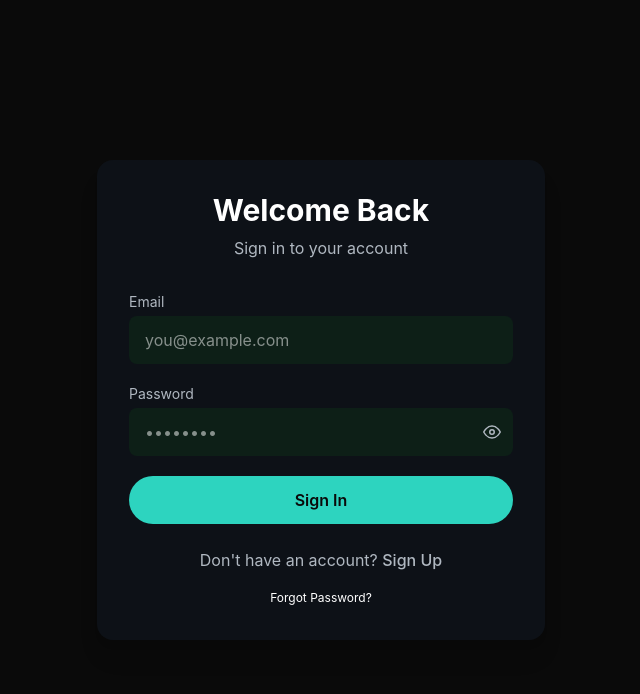
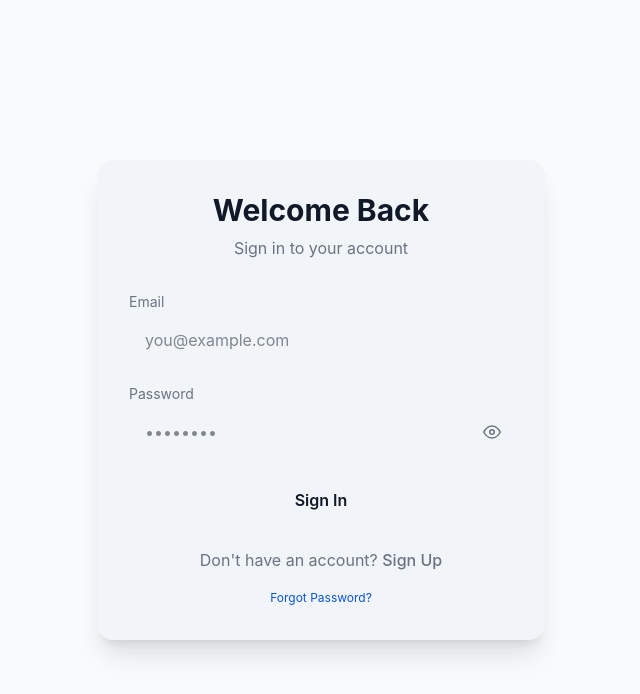
Before and after one commit to adc-developers-team/UpDown, a React (Vite) app in the folder client/: page /login in a window 1280 px wide. Shown: the top 694 px of the page, without its empty margins (319-959 px from the left). Built offline with nearby package versions, Linux system fonts and the light colour scheme.

Commit message:
Design System v1.0: unified colors, typography, spacing + Homepage rebuilt

```diff
--- a/client/src/index.css
+++ b/client/src/index.css
@@ -1,95 +1,135 @@
 @import "tailwindcss";
 
-/* ===== UP DOWN MODERN SAAS THEME ===== */
+/* ===== UpDown Design System v1.0 ===== */
 :root {
-  --bg-main: #0a0a0a;
-  --bg-sidebar: #0d1117;
-  --bg-header: #0d1f17;
-  --bg-card: #111b16;
-  --bg-input: #0d1f17;
-  --text-primary: #ffffff;
-  --text-secondary: #b0b8c1;
-  --text-muted: #6b7280;
-  --border-color: #1a3a2a;
-  --accent: #2dd4bf;
-  --accent-hover: #5eead4;
-  --btn-primary-bg: #2dd4bf;
-  --btn-primary-text: #0a0a0a;
-}
-.light {
-  --bg-main: #fafbfc;
-  --bg-sidebar: #ffffff;
-  --bg-header: #f0fdf4;
-  --bg-card: #ffffff;
-  --bg-input: #f8fafc;
-  --text-primary: #0f172a;
-  --text-secondary: #475569;
-  --text-muted: #94a3b8;
-  --border-color: #e2e8f0;
-  --accent: #7c3aed;
-  --accent-hover: #6d28d9;
-  --btn-primary-bg: #0f172a;
-  --btn-primary-text: #ffffff;
+  /* Primary palette */
+  --primary: #0B57D0;
+  --primary-light: #E8F0FE;
+  --primary-dark: #0842A0;
+  --primary-10: rgba(11,87,208,0.1);
+
+  /* Neutrals */
+  --bg-main: #F8FAFC;
+  --bg-surface: #FFFFFF;
+  --bg-sidebar: #F1F5F9;
+  --bg-header: #FFFFFF;
+  --bg-input: #F1F5F9;
+  --text-primary: #111827;
+  --text-secondary: #6B7280;
+  --text-muted: #9CA3AF;
+  --border-light: #E5E7EB;
+  --border-medium: #D1D5DB;
+
+  /* Semantic */
+  --success: #22C55E;
+  --warning: #F59E0B;
+  --danger: #EF4444;
+
+  /* Typography scale */
+  --text-display: 2rem;   /* 32px */
+  --text-title: 1.5rem;   /* 24px */
+  --text-subtitle: 1.125rem; /* 18px */
+  --text-body: 1rem;      /* 16px */
+  --text-caption: 0.8125rem; /* 13px */
+  --text-small: 0.75rem;  /* 12px */
+
+  /* Spacing scale */
+  --space-1: 4px;
+  --space-2: 8px;
+  --space-3: 12px;
+  --space-4: 16px;
+  --space-5: 20px;
+  --space-6: 24px;
+  --space-8: 32px;
+  --space-10: 40px;
+
+  /* Border radius */
+  --radius-card: 20px;
+  --radius-btn: 16px;
+  --radius-search: 24px;
+  --radius-full: 9999px;
+
+  /* Shadows */
+  --shadow-none: 0 0 0 transparent;
+  --shadow-1: 0 1px 3px rgba(0,0,0,0.04), 0 1px 2px rgba(0,0,0,0.06);
+  --shadow-2: 0 4px 6px -1px rgba(0,0,0,0.05), 0 2px 4px -2px rgba(0,0,0,0.05);
+  --shadow-3: 0 10px 15px -3px rgba(0,0,0,0.08), 0 4px 6px -4px rgba(0,0,0,0.04);
+
+  /* Transitions */
+  --transition-fast: 150ms cubic-bezier(0.4,0,0.2,1);
+  --transition-base: 250ms cubic-bezier(0.4,0,0.2,1);
+  --transition-slow: 350ms cubic-bezier(0.4,0,0.2,1);
 }
 
+/* Dark mode overrides */
+.dark {
+  --bg-main: #0F172A;
+  --bg-surface: #1E293B;
+  --bg-sidebar: #1E293B;
+  --bg-header: #0F172A;
+  --bg-input: #1E293B;
+  --text-primary: #F1F5F9;
+  --text-secondary: #94A3B8;
+  --text-muted: #64748B;
+  --border-light: #334155;
+  --border-medium: #475569;
+  --primary-light: #1E3A5F;
+}
+
+/* ===== Base Reset ===== */
 body {
   background-color: var(--bg-main);
   color: var(--text-primary);
   font-family: 'Inter', -apple-system, BlinkMacSystemFont, 'Segoe UI', Roboto, sans-serif;
   -webkit-font-smoothing: antialiased;
   -moz-osx-font-smoothing: grayscale;
-  transition: background-color 0.25s ease, color 0.25s ease;
+  transition: background-color var(--transition-base), color var(--transition-base);
 }
 
-* { transition: background-color 0.2s ease, color 0.2s ease, border-color 0.2s ease; }
-
-::-webkit-scrollbar { width: 4px; }
-::-webkit-scrollbar-track { background: transparent; }
-::-webkit-scrollbar-thumb { background: var(--border-color); border-radius: 2px; }
-::-webkit-scrollbar-thumb:hover { background: var(--text-muted); }
-
-/* ===== GLOBAL OVERRIDES ===== */
+/* ===== Global Utilities ===== */
 .bg-chat-bg { background-color: var(--bg-main) !important; }
-.bg-dark-blue { background-color: var(--bg-header) !important; }
+.bg-dark-blue { background-color: var(--bg-header) !important; border-bottom: 1px solid var(--border-light) !important; }
 .bg-sidebar-bg { background-color: var(--bg-sidebar) !important; }
 .bg-gray-800 { background-color: var(--bg-input) !important; }
-.bg-gray-700 { background-color: var(--bg-card) !important; }
-.border-gray-700 { border-color: var(--border-color) !important; }
+.bg-gray-700 { background-color: var(--bg-surface) !important; }
+.border-gray-700 { border-color: var(--border-light) !important; }
 .text-gray-400 { color: var(--text-secondary) !important; }
 .text-gray-500 { color: var(--text-muted) !important; }
 .text-white, .text-gray-100 { color: var(--text-primary) !important; }
-.bg-light-blue {
-  background-color: var(--accent) !important;
-  color: var(--btn-primary-text) !important;
-}
 
-/* ===== MESSAGE BUBBLES ===== */
+/* Accent (primary) */
+.text-accent { color: var(--primary) !important; }
+.bg-accent { background-color: var(--primary) !important; color: white !important; }
+.hover\:bg-accent-hover:hover { background-color: var(--primary-dark) !important; }
+
+/* ===== Message Bubbles ===== */
 .message-sent {
-  background-color: var(--accent) !important;
-  color: #0a0a0a !important;
-  font-weight: 500;
-}
-.light .message-sent {
-  background-color: var(--accent) !important;
+  background-color: var(--primary) !important;
   color: white !important;
 }
 .message-received {
-  background-color: var(--bg-card) !important;
+  background-color: var(--bg-surface) !important;
   color: var(--text-primary) !important;
-  border: 1px solid var(--border-color) !important;
-}
-.light .message-received {
-  background-color: #ffffff !important;
-  color: #0f172a !important;
-  border: 1px solid #e2e8f0 !important;
+  border: 1px solid var(--border-light) !important;
 }
 
-/* ===== ANIMATIONS ===== */
+/* ===== Skeleton Loader ===== */
+.skeleton {
+  background: linear-gradient(90deg, var(--bg-surface) 25%, var(--border-light) 50%, var(--bg-surface) 75%);
+  background-size: 200% 100%;
+  animation: shimmer 1.5s infinite;
+}
+@keyframes shimmer {
+  0% { background-position: 200% 0; }
+  100% { background-position: -200% 0; }
+}
+
+/* ===== Micro Animations ===== */
 @keyframes fadeIn {
   from { opacity: 0; transform: translateY(8px); }
   to { opacity: 1; transform: translateY(0); }
 }
-.animate-fade-in { animation: fadeIn 0.25s ease-out; }
+.animate-fade-in { animation: fadeIn var(--transition-base) ease-out; }
 
 @keyframes react-pop {
   0% { transform: scale(0); opacity: 0; }
@@ -99,41 +139,14 @@ body {
 .animate-react-pop { animation: react-pop 0.3s ease-out; }
 
 @keyframes pulse-ring {
-  0% { box-shadow: 0 0 0 0 rgba(99, 102, 241, 0.4); }
-  70% { box-shadow: 0 0 0 10px rgba(99, 102, 241, 0); }
-  100% { box-shadow: 0 0 0 0 rgba(99, 102, 241, 0); }
+  0% { box-shadow: 0 0 0 0 rgba(11,87,208,0.4); }
+  70% { box-shadow: 0 0 0 10px rgba(11,87,208,0); }
+  100% { box-shadow: 0 0 0 0 rgba(11,87,208,0); }
 }
 .animate-pulse-ring { animation: pulse-ring 2s infinite; }
 
-/* ===== SKELETON ===== */
-.skeleton {
-  background: linear-gradient(90deg, var(--bg-card) 25%, var(--border-color) 50%, var(--bg-card) 75%);
-  background-size: 200% 100%;
-  animation: shimmer 1.5s infinite;
-}
-@keyframes shimmer {
-  0% { background-position: 200% 0; }
-  100% { background-position: -200% 0; }
-}
-
-/* ===== MISC ===== */
-.header-rounded { border-radius: 0 0 20px 20px; }
-.step-dot {
-  width: 28px; height: 28px;
-  border: 2px solid var(--border-color);
-  border-radius: 6px;
-  display: flex; align-items: center; justify-content: center;
-  font-size: 12px;
-}
-.step-dot.active { border-color: var(--accent); background-color: var(--accent); color: var(--btn-primary-text); }
-.step-line { width: 2px; height: 20px; background-color: var(--border-color); }
-
-/* ===== FINAL POLISH ===== */
-.sr-only {
-  position: absolute; width: 1px; height: 1px; padding: 0; margin: -1px;
-  overflow: hidden; clip: rect(0,0,0,0); white-space: nowrap; border-width: 0;
-}
-.focus\:not-sr-only:focus {
-  position: static; width: auto; height: auto; padding: 0; margin: 0;
-  overflow: visible; clip: auto; white-space: normal;
-}
+/* ===== Scrollbar ===== */
+::-webkit-scrollbar { width: 4px; }
+::-webkit-scrollbar-track { background: transparent; }
+::-webkit-scrollbar-thumb { background: var(--border-medium); border-radius: 2px; }
+::-webkit-scrollbar-thumb:hover { background: var(--text-muted); }
```
Also changed, not shown: client/src/pages/Homepage.jsx (+35 -101 lines).
